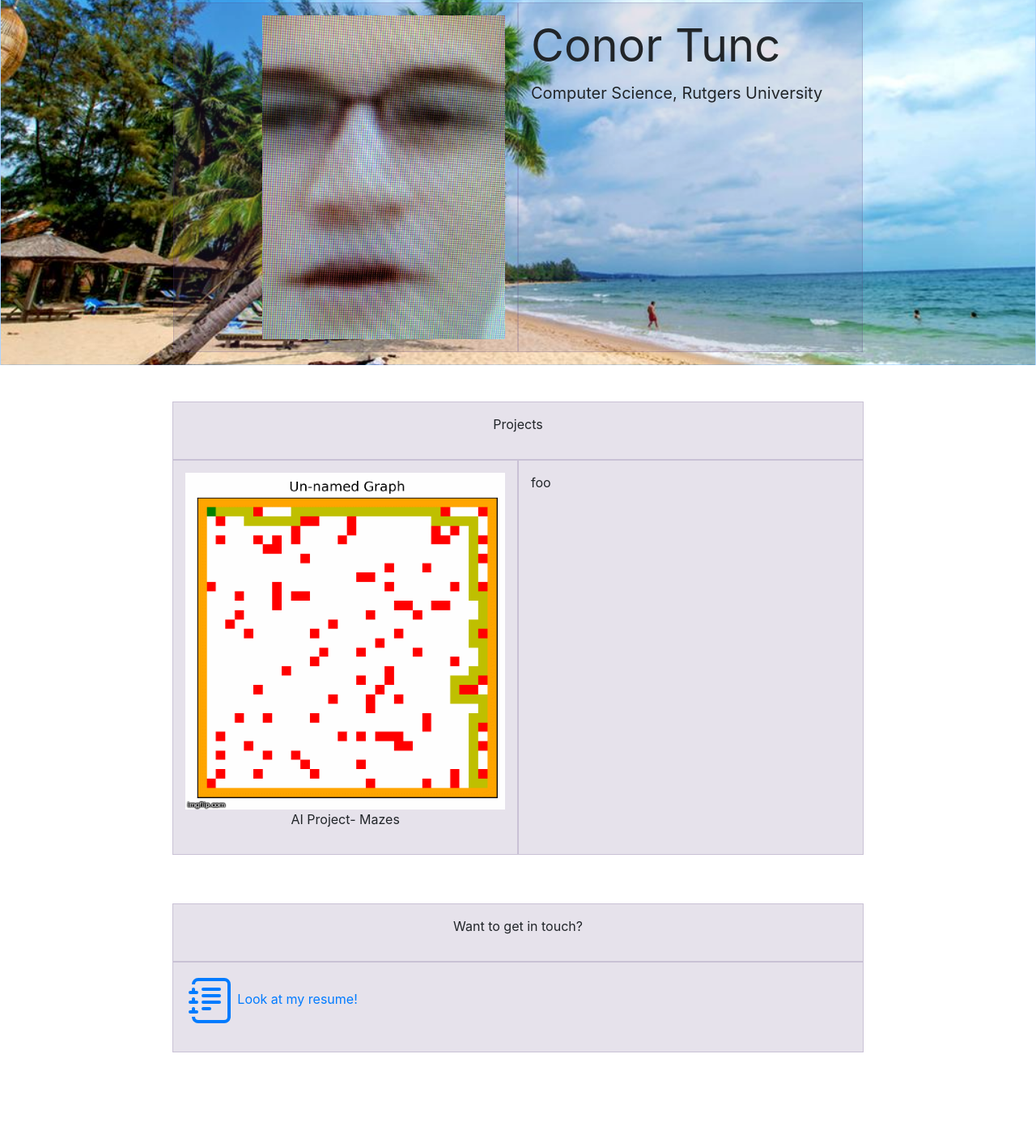
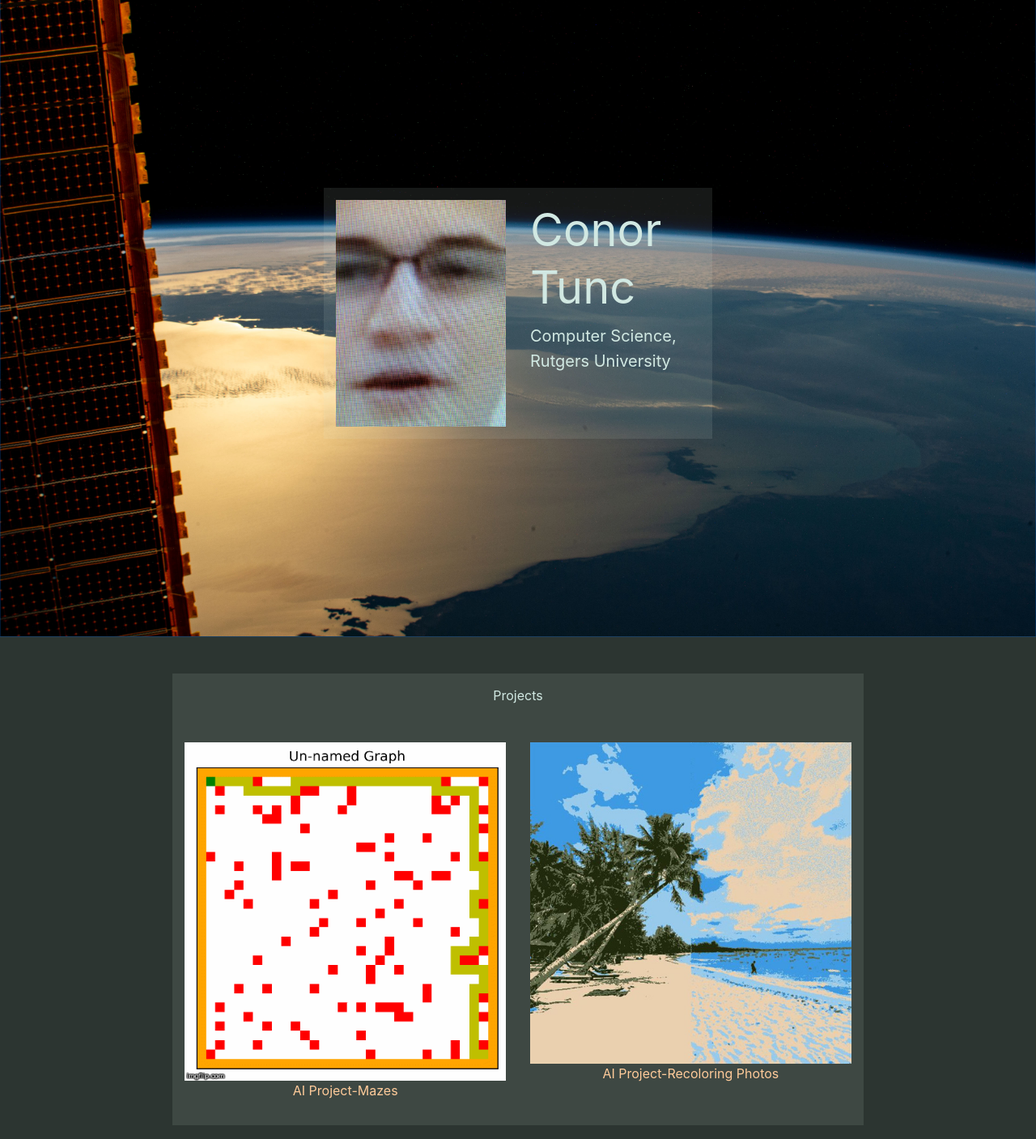
Before and after one commit to ConorT0/ConorT0.github.io, a plain HTML site: page index.html in a window 1280 px wide. Shown: the part 13-1420 px from the top of the page at 81% size. Before the commit the page ends 1358 px from the top, so only its background shows below. Drawn offline with nearby package versions, Linux system fonts and the light colour scheme.

Commit message:
Added mistakenly forgotten files

```diff
--- a/darkBackground.css
+++ b/darkBackground.css
@@ -0,0 +1,10 @@
+body{
+    background-color: #2c3531;
+    color: #d1e8e2;
+}
+a{
+    color: #ffcb9a;
+}
+a:hover{
+    color: #a58665;
+}
--- a/index.css
+++ b/index.css
@@ -1,18 +1,24 @@
 .themed-grid-col {
     padding-top: 15px;
     padding-bottom: 15px;
-    background-color: rgba(86, 61, 124, .15);
+    background-color: rgba(209, 232, 226, 0.1);
 
-    border: 1px solid rgba(86, 61, 124, .2);
+    /*border: 1px solid rgba(206, 206, 206, .2);*/
 }
+
 
 .themed-container-top {
     padding: 15px;
     margin-bottom: 30px;
-    background-color: rgba(0, 123, 255, .15);
-    background-image: url("beach.jpg");
+    background-color: rgba(0, 45, 100, 0.15);
+    background-image: url("iss.jpg");
+
     /* Full height */
-    height: 100%;
+    height: 100vh;
+    display: flex;
+    flex-direction: column;
+    justify-content: center;
+    align-items: center;
 
     /* Center and scale the image nicely */
     background-position: center;
--- a/index.html
+++ b/index.html
@@ -9,6 +9,7 @@
     <!-- Stylesheet from bootstrap-->
     <link rel="stylesheet" href="https://stackpath.bootstrapcdn.com/bootstrap/4.5.0/css/bootstrap.min.css" integrity="sha384-9aIt2nRpC12Uk9gS9baDl411NQApFmC26EwAOH8WgZl5MYYxFfc+NcPb1dKGj7Sk" crossorigin="anonymous">
     <link href="index.css" rel="stylesheet">
+    <link href="darkBackground.css" rel="stylesheet">
 </head>
 <body>
 
@@ -37,12 +38,19 @@
     <div class="row justify-content-md-center">
         <div class="col-md-4 themed-grid-col">
             <figure>
+                <a href="maze.html">
                 <img src="3pb6sj.gif" class=" mx-auto d-block img-fluid">
-                <figcaption><p class="text-center">AI Project- Mazes</p></figcaption>
+                <figcaption><p class="text-center">AI Project-Mazes</p></figcaption>
+                </a>
             </figure>
 
         </div>
-        <div class="col-md-4 themed-grid-col">foo</div>
+        <div class="col-md-4 themed-grid-col"><figure>
+            <a href="recolor.html">
+                <img src="beachRecolorCrop.jpg" class=" mx-auto d-block img-fluid">
+                <figcaption><p class="text-center">AI Project-Recoloring Photos</p></figcaption>
+            </a>
+        </figure></div>
     </div>
 </div>
 <div class="container-fluid gap-container">
```
Also changed, not shown: maze.html (+2 -2 lines), recolor.html (+2 -2 lines).
